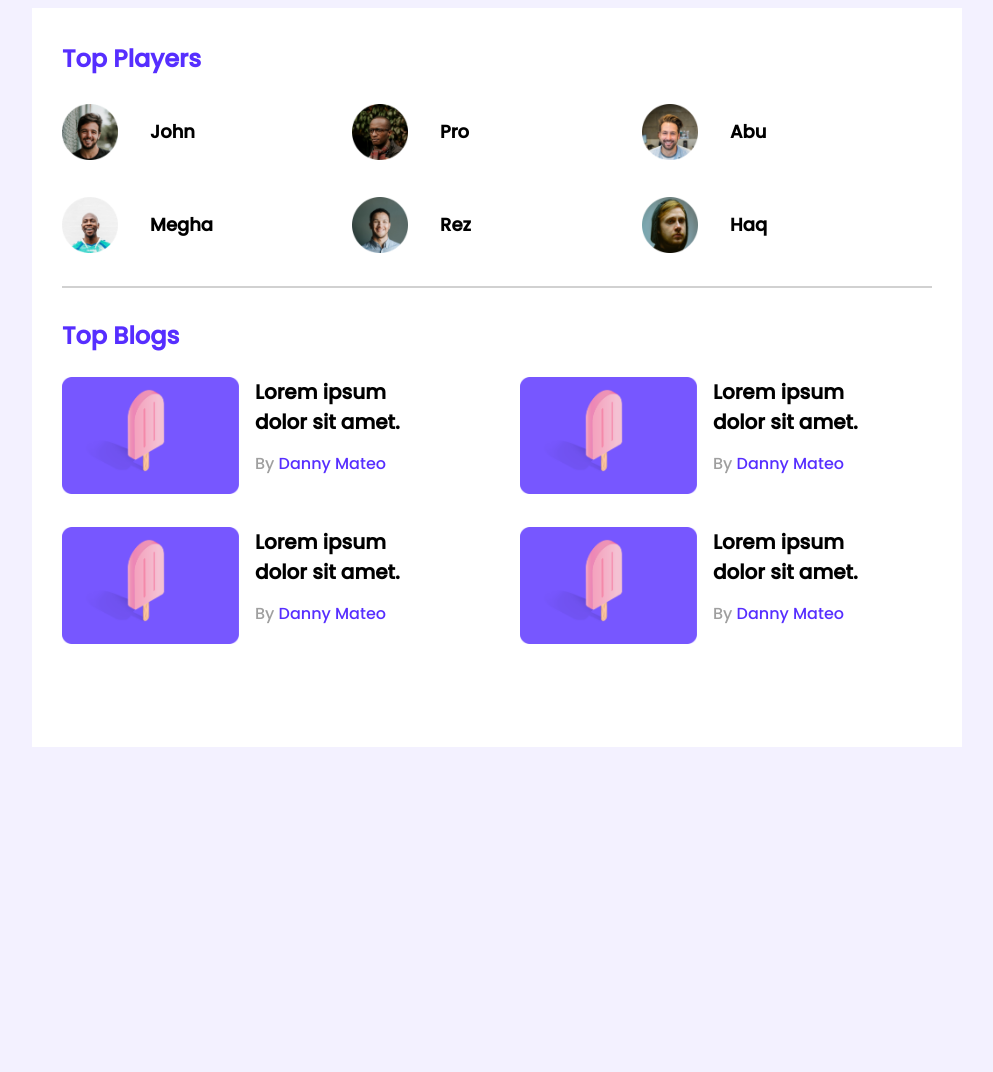
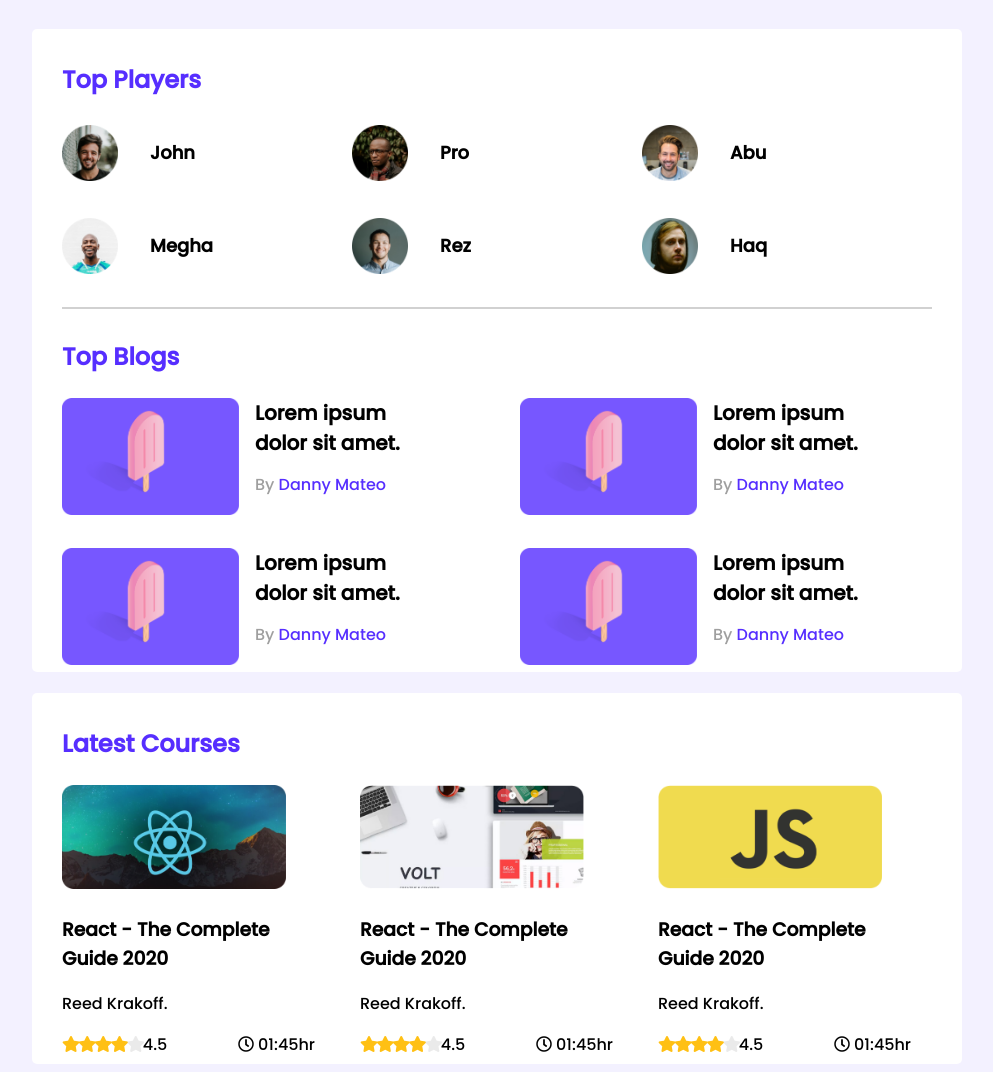
Before and after one commit to Megha-r-prog/leader-board-main, a plain HTML site: page index.html in a window 1280 px wide. Shown: the whole page, without its empty margins (143-1136 px from the left). Before the commit the page ends 800 px from the top, so only its background shows below. Drawn offline with Linux system fonts and the light colour scheme.

Commit message:
3rd section

```diff
--- a/index.html
+++ b/index.html
@@ -6,6 +6,9 @@
     <meta http-equiv="X-UA-Compatible" content="IE=edge">
     <meta name="viewport" content="width=device-width, initial-scale=1.0">
     <title>Document</title>
+    <!-- font awesome -->
+    <link rel="stylesheet" href="https://use.fontawesome.com/releases/v5.15.3/css/all.css"
+        integrity="sha384-SZXxX4whJ79/gErwcOYf+zWLeJdY/qpuqC4cAa9rOGUstPomtqpuNWT9wdPEn2fk" crossorigin="anonymous">
     <!-- stylesheet -->
     <link rel="stylesheet" href="styles/style.css">
 </head>
@@ -113,6 +116,88 @@
             </div>
 
         </section>
+        <!-- latest courses -->
+        <section class="container latestcourses">
+            <div>
+                <h3 class="sectiontitle">Latest Courses</h3>
+                <div class="courses">
+                    <div class="course">
+                        <div class="coursebanner">
+                            <img src="images/courses/course-1.png" alt="">
+                        </div>
+                        <div class="courseinfo">
+                            <h3 class="coursetitle">React - The Complete Guide 2020</h3>
+                            <p class="courseauthor">Reed Krakoff.</p>
+                            <div class="ratingnduration">
+                                <div class="courserating">
+                                    <i class="fas fa-star filled"></i>
+                                    <i class="fas fa-star filled"></i>
+                                    <i class="fas fa-star filled"></i>
+                                    <i class="fas fa-star filled"></i>
+                                    <i class="fas fa-star empty"></i>
+                                    <span>4.5</span>
+                                </div>
+                                <div class="duration">
+                                    <i class="far fa-clock"></i>
+                                    01:45hr
+                                </div>
+                            </div>
+
+                        </div>
+                    </div>
+                    <div class="course">
+                        <div class="coursebanner">
+                            <img src="images/courses/course-2.png" alt="">
+                        </div>
+                        <div class="courseinfo">
+                            <h3 class="coursetitle">React - The Complete Guide 2020</h3>
+                            <p class="courseauthor">Reed Krakoff.</p>
+                            <div class="ratingnduration">
+                                <div class="courserating">
+                                    <i class="fas fa-star filled"></i>
+                                    <i class="fas fa-star filled"></i>
+                                    <i class="fas fa-star filled"></i>
+                                    <i class="fas fa-star filled"></i>
+                                    <i class="fas fa-star empty"></i>
+                                    <span>4.5</span>
+                                </div>
+
+                                <div class="duration">
+                                    <i class="far fa-clock"></i>
+                                    01:45hr
+                                </div>
+                            </div>
+
+                        </div>
+                    </div>
+                    <div class="course">
+                        <div class="coursebanner">
+                            <img src="images/courses/course-3.png" alt="">
+                        </div>
+                        <div class="courseinfo">
+                            <h3 class="coursetitle">React - The Complete Guide 2020</h3>
+                            <p class="courseauthor">Reed Krakoff.</p>
+                            <div class="ratingnduration">
+                                <div class="courserating">
+                                    <i class="fas fa-star filled"></i>
+                                    <i class="fas fa-star filled"></i>
+                                    <i class="fas fa-star filled"></i>
+                                    <i class="fas fa-star filled"></i>
+                                    <i class="fas fa-star empty"></i>
+                                    <span>4.5</span>
+                                </div>
+
+                                <div class="duration">
+                                    <i class="far fa-clock"></i>
+                                    01:45hr
+                                </div>
+                            </div>
+
+                        </div>
+                    </div>
+                </div>
+            </div>
+        </section>
     </main>
 </body>
 
--- a/styles/style.css
+++ b/styles/style.css
@@ -8,13 +8,18 @@ body{
 }
 main{
     display: flex;
-    justify-content: center;
+    flex-direction: column;
+    align-items: center;
 }
 .container{
     background-color: white;
+    /* height select kori ni keno? */
     width: 870px;
-    height: 679px;
-    padding: 30px;
+    padding-top: 30px;
+    padding-right: 30px;
+    padding-left: 30px;
+    margin-top: 21px;
+    border-radius: 5px;
 }
 hr{
     border: 1px solid #D1D1D1;
@@ -80,7 +85,63 @@ hr{
     grid-template-columns: repeat(2,1fr);
     grid-row-gap:26px ;
     grid-column-gap: 46px;
-    /* flex-wrap: wrap; */
-    /* margin-bottom: 46px; */
-    /* margin-right: 26px; */
+
 }
+/* latest courses */
+.courses{
+    display: grid;
+    grid-template-columns: repeat(3,1fr);
+    grid-column-gap: 24px;
+}
+.course{
+    width: 253px;
+    height: 279px;
+    box-shadow: ;
+}
+.coursebanner img{
+    width: 224px;
+    height: 104px;
+}
+.ratingnduration{
+    display: flex;
+    align-items: center;
+    justify-content: space-between;
+}
+.fa-star{
+    width: 12px;
+}
+.fa-star.filled{
+    color: #FFC014;
+}
+.fa-star.empty{
+    color: #AEAEAE;
+    opacity: 0.25;
+}
+/* media query */
+
+/* for mobile */
+@media only screen and (max-width:688px) {
+    .container{
+        width: 100%;
+    }
+    .blogs, .courses{
+        grid-template-columns: repeat(1, 1fr);
+    }
+    .player{
+        flex-direction: column;
+    }
+}
+
+    /* for ipad */
+    @media only screen and (min-width:688px) and (max-width:992px)
+    {
+        .container{
+            width: 100%;
+        }
+        .blogs, .courses{
+            grid-template-columns: repeat(2, 1fr);
+        }
+        .player{
+            flex-direction: column;
+        }
+    }
```
Also changed, not shown: images/media query/media-queries-1024x426.png (added).
